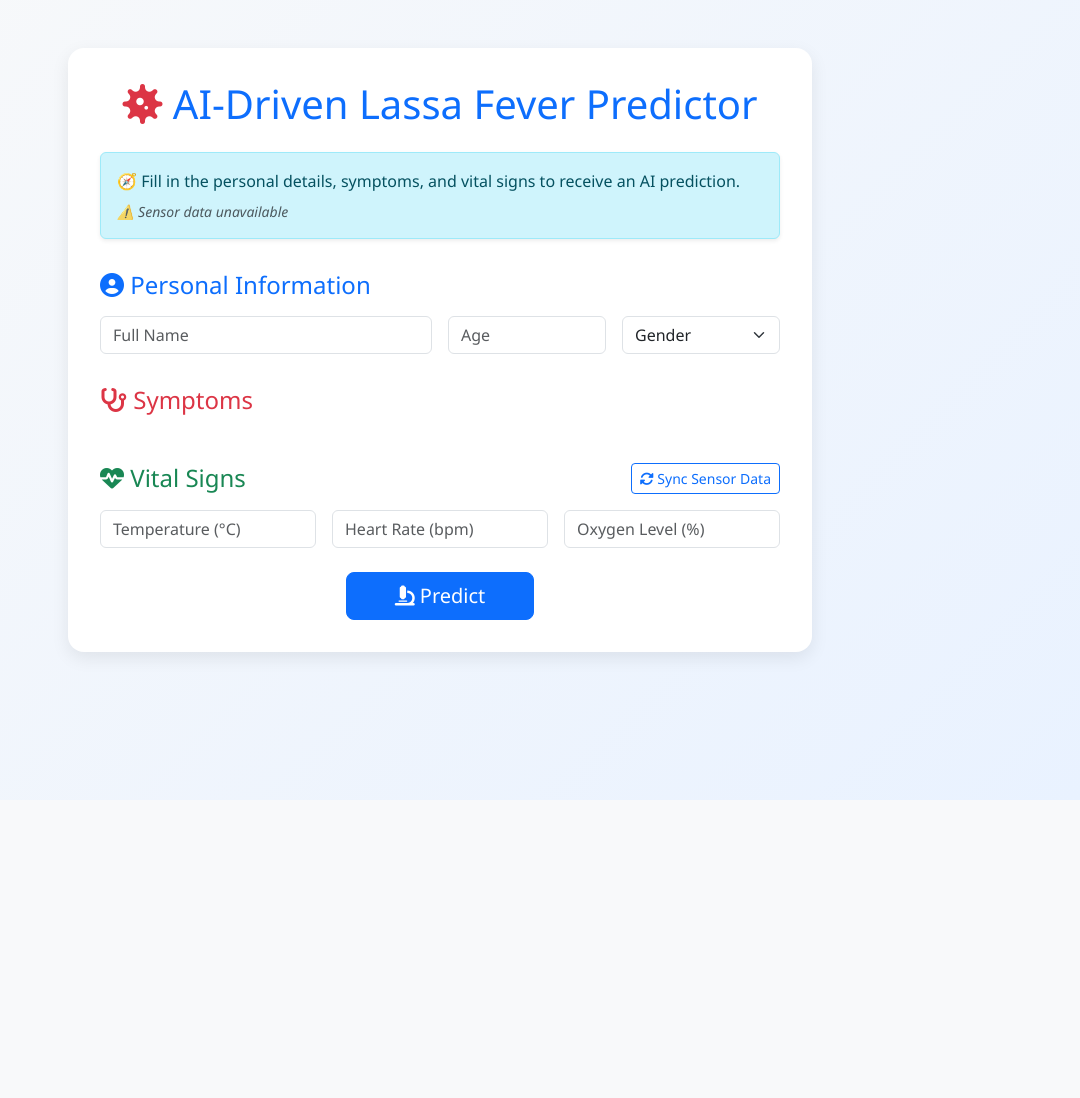
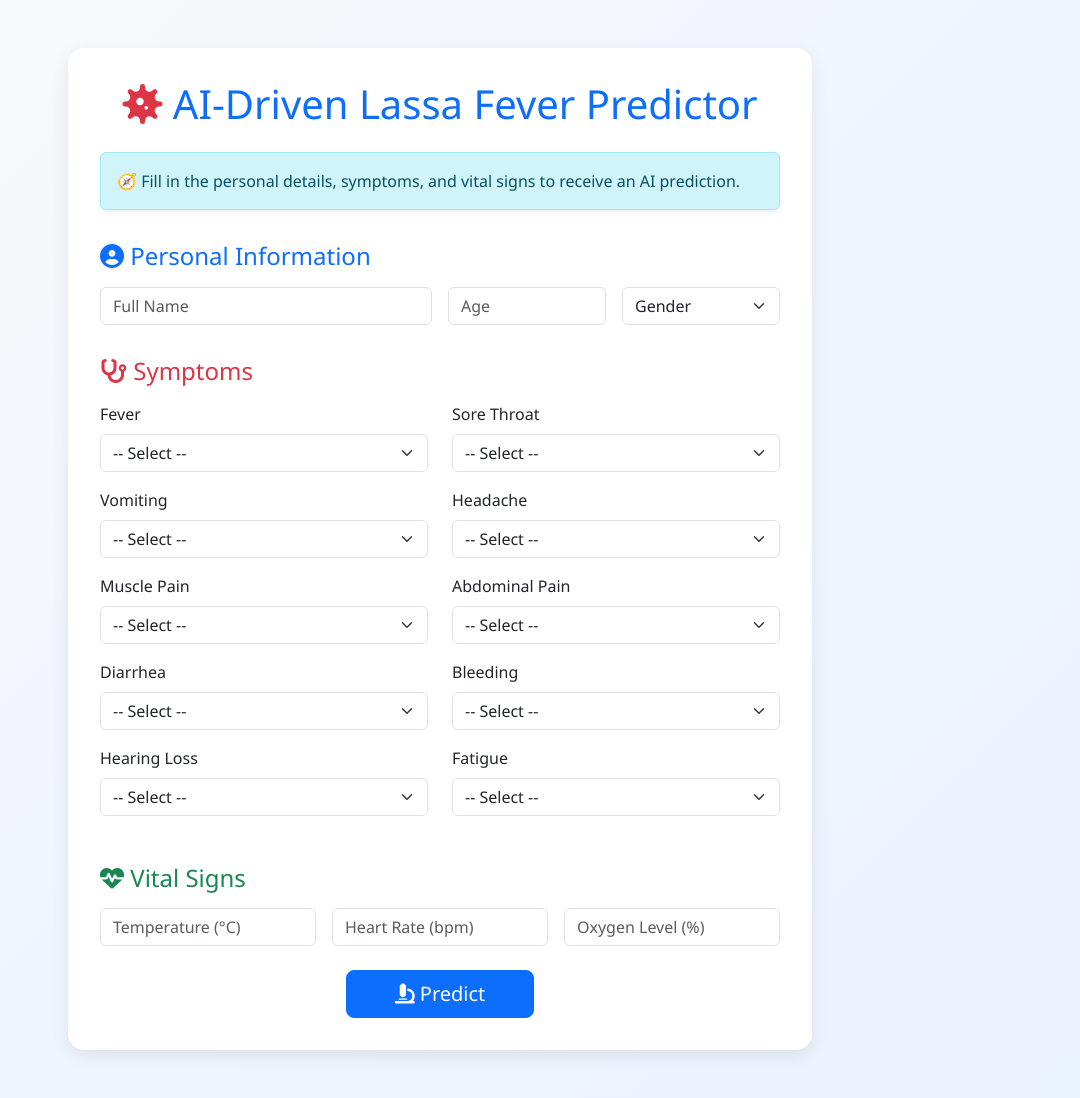
Before and after one commit to etuooooo/Lassa_CDSS, a Flask app: page / in a window 1280 px wide. Shown: the whole page, without its empty margins (200-1280 px from the left). Before the commit the page ends 800 px from the top, so only its background shows below. Run offline with Flask 3, Linux system fonts and the light colour scheme; parts of the project's set-up code (start-up, migrations or seed data) failed here and were passed over; some libraries are stand-ins or nearby versions.

Commit message:
Update index.html

```diff
--- a/templates/index.html
+++ b/templates/index.html
@@ -2,7 +2,7 @@
 <html lang="en">
 <head>
   <meta charset="UTF-8">
-  <title>AI-Driven Lassa Fever CDSS</title>
+  <title>AI-Driven Lassa Fever CDSS for Early Diagnosis</title>
   <link href="https://cdn.jsdelivr.net/npm/bootstrap@5.3.3/dist/css/bootstrap.min.css" rel="stylesheet">
   <script src="https://kit.fontawesome.com/a2d9d2c7d9.js" crossorigin="anonymous"></script>
   <style>
@@ -14,18 +14,11 @@
     .main-card {
       background: #fff;
       border-radius: 16px;
-      box-shadow: 0 6px 18px rgba(0, 0, 0, 0.08);
+      box-shadow: 0 6px 18px rgba(0,0,0,0.08);
       padding: 2rem;
-      transition: transform 0.3s;
+      transition: transform 0.3s ease;
     }
     .main-card:hover { transform: translateY(-3px); }
-    .highlight { background-color: #fff8e1; transition: background-color 1s ease; }
-    .sensor-active { animation: pulse 2s infinite; }
-    @keyframes pulse {
-      0% { background-color: #e6f7ff; }
-      50% { background-color: #cceeff; }
-      100% { background-color: #e6f7ff; }
-    }
     .form-section { margin-top: 2rem; }
     h1 span { color: #0d6efd; }
   </style>
@@ -35,16 +28,11 @@
   <div class="container py-5">
     <div class="main-card mx-auto col-lg-8 col-md-10">
       <h1 class="text-center mb-4">
-        <i class="fas fa-virus text-danger"></i>
-        <span>AI-Driven Lassa Fever Predictor</span>
+        <i class="fas fa-virus text-danger"></i> <span>AI-Driven Lassa Fever Predictor</span>
       </h1>
 
-      <!-- Info -->
       <div class="alert alert-info shadow-sm" role="alert">
         🧭 Fill in the personal details, symptoms, and vital signs to receive an AI prediction.
-        <div id="sensor-status" class="mt-2 small fst-italic text-muted">
-          <i class="fas fa-satellite-dish"></i> No sensor data received yet
-        </div>
       </div>
 
       {% if message %}
@@ -78,6 +66,10 @@
         <div class="form-section">
           <h4 class="text-danger mb-3"><i class="fas fa-stethoscope"></i> Symptoms</h4>
           <div class="row">
+            {% set symptoms = [
+              'fever', 'sore_throat', 'vomiting', 'headache', 'muscle_pain',
+              'abdominal_pain', 'diarrhea', 'bleeding', 'hearing_loss', 'fatigue'
+            ] %}
             {% for symptom in symptoms %}
             <div class="col-md-6 mb-3">
               <label class="form-label">{{ symptom.replace('_',' ').title() }}</label>
@@ -93,13 +85,7 @@
 
         <!-- Vitals -->
         <div class="form-section">
-          <h4 class="text-success mb-3 d-flex align-items-center justify-content-between">
-            <span><i class="fas fa-heartbeat"></i> Vital Signs</span>
-            <button type="button" id="refresh-vitals" class="btn btn-sm btn-outline-primary">
-              <i id="refresh-icon" class="fas fa-sync-alt"></i> Sync Sensor Data
-            </button>
-          </h4>
-
+          <h4 class="text-success mb-3"><i class="fas fa-heartbeat"></i> Vital Signs</h4>
           <div class="row g-3">
             <div class="col-md-4">
               <input type="number" step="0.1" name="temperature" id="temperature" class="form-control" placeholder="Temperature (°C)" required>
@@ -121,44 +107,5 @@
       </form>
     </div>
   </div>
-
-  <script>
-    // Highlight updated fields
-    function flashField(id) {
-      const el = document.getElementById(id);
-      el.classList.add("highlight");
-      setTimeout(() => el.classList.remove("highlight"), 1000);
-    }
-
-    function updateFormWithSensorData(data) {
-      if (data.temperature) { document.getElementById("temperature").value = data.temperature; flashField("temperature"); }
-      if (data.heart_rate) { document.getElementById("heart_rate").value = data.heart_rate; flashField("heart_rate"); }
-      if (data.oxygen_level) { document.getElementById("oxygen_level").value = data.oxygen_level; flashField("oxygen_level"); }
-
-      const statusEl = document.getElementById("sensor-status");
-      if (data.timestamp) {
-        const secsAgo = Math.floor((Date.now()/1000 - data.timestamp));
-        statusEl.innerHTML = `<i class="fas fa-satellite text-success"></i> Sensor data received ${secsAgo}s ago`;
-      } else {
-        statusEl.innerHTML = `<i class="fas fa-satellite text-warning"></i> Using cached data`;
-      }
-    }
-
-    function fetchSensorData() {
-      const icon = document.getElementById("refresh-icon");
-      const statusEl = document.getElementById("sensor-status");
-      icon.classList.add("fa-spin");
-      statusEl.textContent = "Fetching sensor data...";
-
-      fetch("/api/latest_vitals")
-        .then(res => res.json())
-        .then(data => updateFormWithSensorData(data))
-        .catch(() => { statusEl.textContent = "⚠️ Sensor data unavailable"; })
-        .finally(() => { setTimeout(() => icon.classList.remove("fa-spin"), 1200); });
-    }
-
-    document.getElementById("refresh-vitals").addEventListener("click", fetchSensorData);
-    window.addEventListener("load", fetchSensorData);
-  </script>
 </body>
 </html>
```
